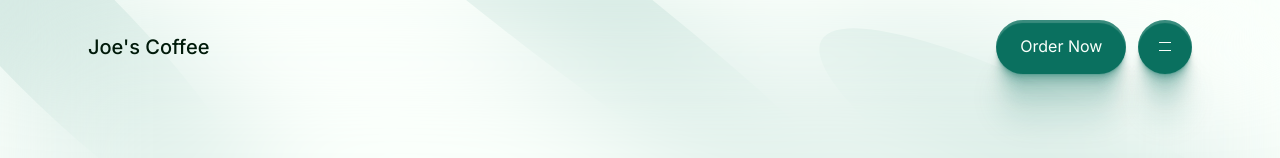
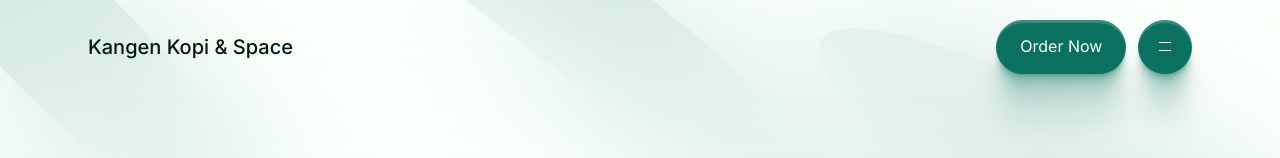
Before and after one commit to dmytro-webild/c370fb32-ea84-4c83-acf9-ae8b49ff5fd6, a React (Vite) app: page / in a window 1280 px wide. Shown: the top 158 px of the page. Built offline with nearby package versions, Linux system fonts and the light colour scheme; a web font is replaced by a local one.

Commit message:
Webild agent: Apply these visual editor changes exactly. They are precise

```diff
--- a/src/components/Layout.tsx
+++ b/src/components/Layout.tsx
@@ -7,7 +7,7 @@ export default function Layout() {
     <div className="relative isolate min-h-svh flex flex-col bg-background text-foreground">
       <header data-webild-section="Header">
         <NavbarFullscreen
-          logo="Joe's Coffee"
+          logo="Kangen Kopi & Space"
           navItems={[
             {
               name: "Menu",
```
